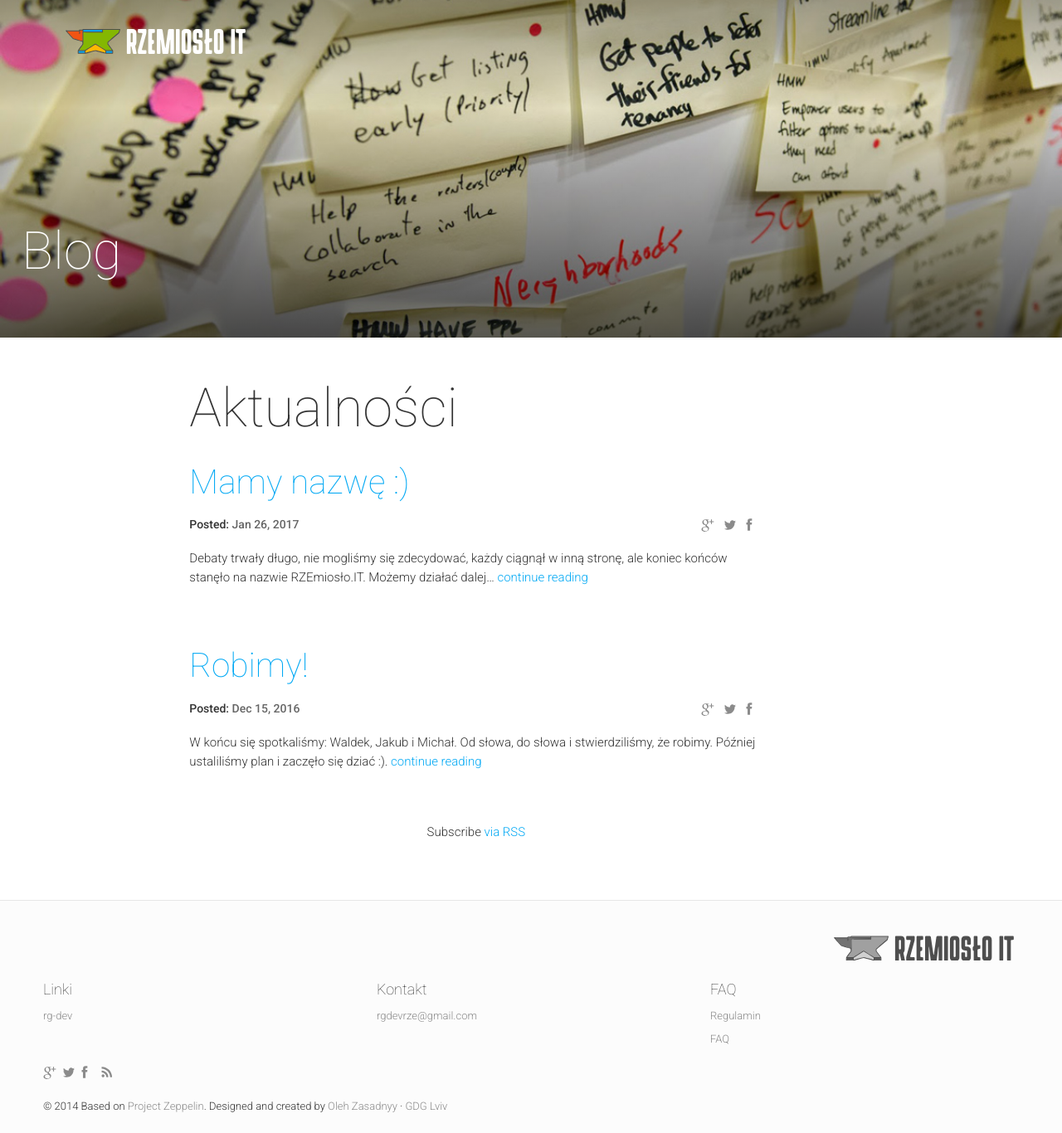
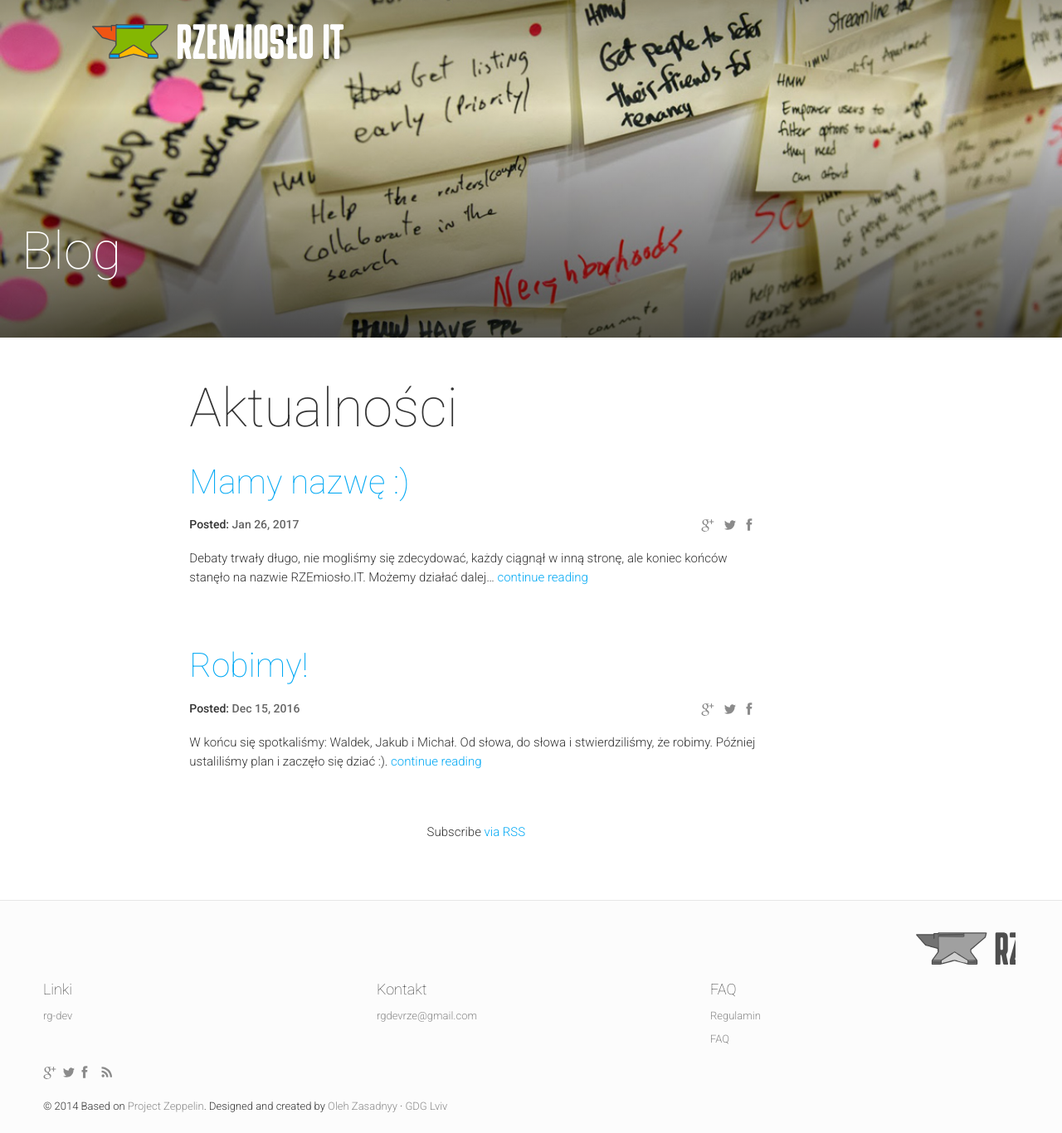
Before and after one commit to rzemioslo-it/rzemioslo-it.github.io, a Jekyll site: the page built from blog.html, in a window 1280 px wide and 1366 px high. Shown: the whole window at 83% size. Built offline with Jekyll 4.4.1, drawn with Linux system fonts in a browser that asks for light colours; nearby versions of some CDN libraries; comment, search, counter and statistics services are not loaded.

Commit message:
Revert "Logo - improve size and position"
This reverts commit 19040307735c2eaf0a377ae5bb49a695d736750d.

```diff
--- a/_sass/partials/_footer.scss
+++ b/_sass/partials/_footer.scss
@@ -35,8 +35,8 @@ $footer-links-color: #8b8b8b;
     }
 }
 .logo-footer {
-    width: 435px;
+    width: 185px;
     height: 60px;
     margin: -13px -13px 0;
-    transform: scale(.5) translateX(150px);
+    transform: scale(.65);
 }
--- a/_sass/partials/_navigation.scss
+++ b/_sass/partials/_navigation.scss
@@ -42,10 +42,10 @@ $nav-scroll-color-hover: rgba(0, 0, 0, .8);
         width: 435px;
         height: 60px;
         margin-right: 20px;
-        transform: scale(.5) translateX(-150px);
+        transform: scale(.7);
         vertical-align: middle;
          @media (max-width: 767px) {
-            transform: scale(.5) translateX(-150px);
+            transform: scale(.6);
         }
     }
 }
@@ -53,7 +53,7 @@ $nav-scroll-color-hover: rgba(0, 0, 0, .8);
     width: 435px;
     height: 60px;
     margin: 8px 20px 0 -10px;
-    transform: scale(.5) translateX(-150px);
+    transform: scale(.6);
     vertical-align: middle;
 }
 nav {
```
Also changed, not shown: css/main.css.
